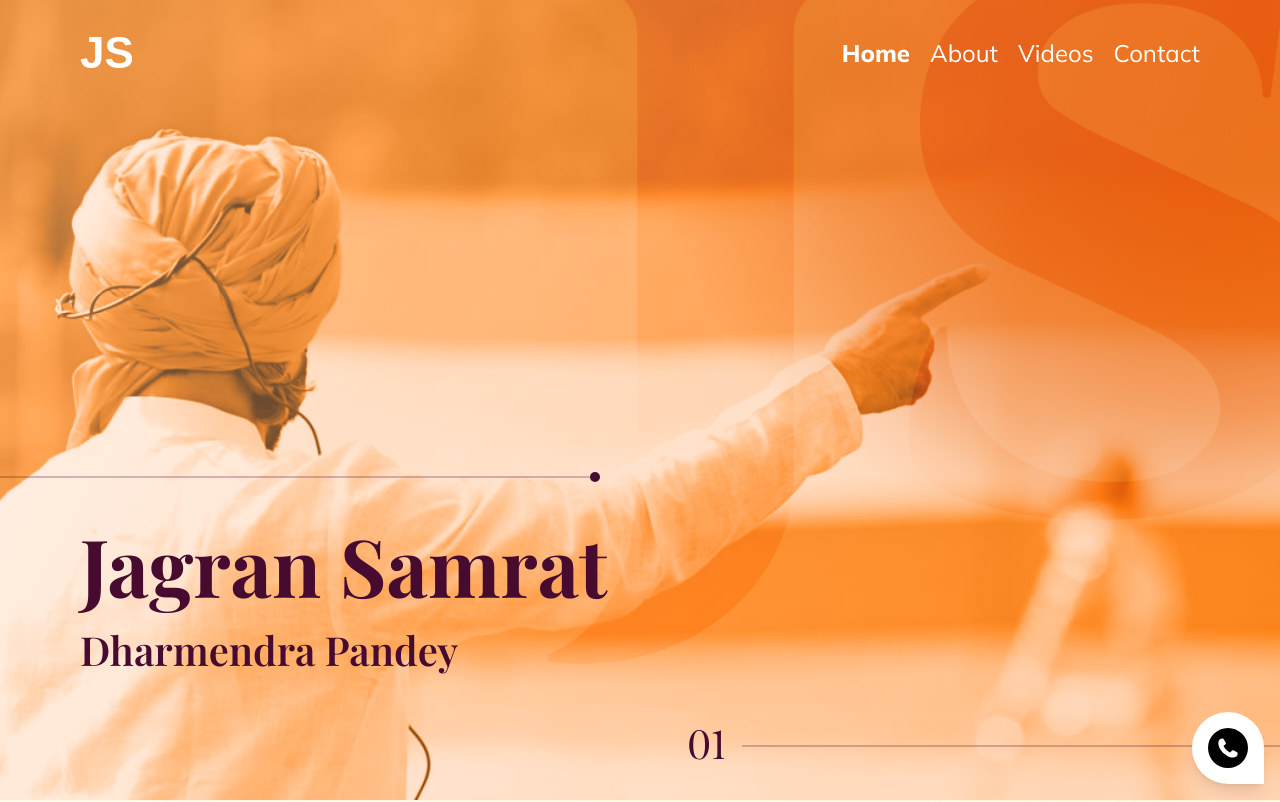
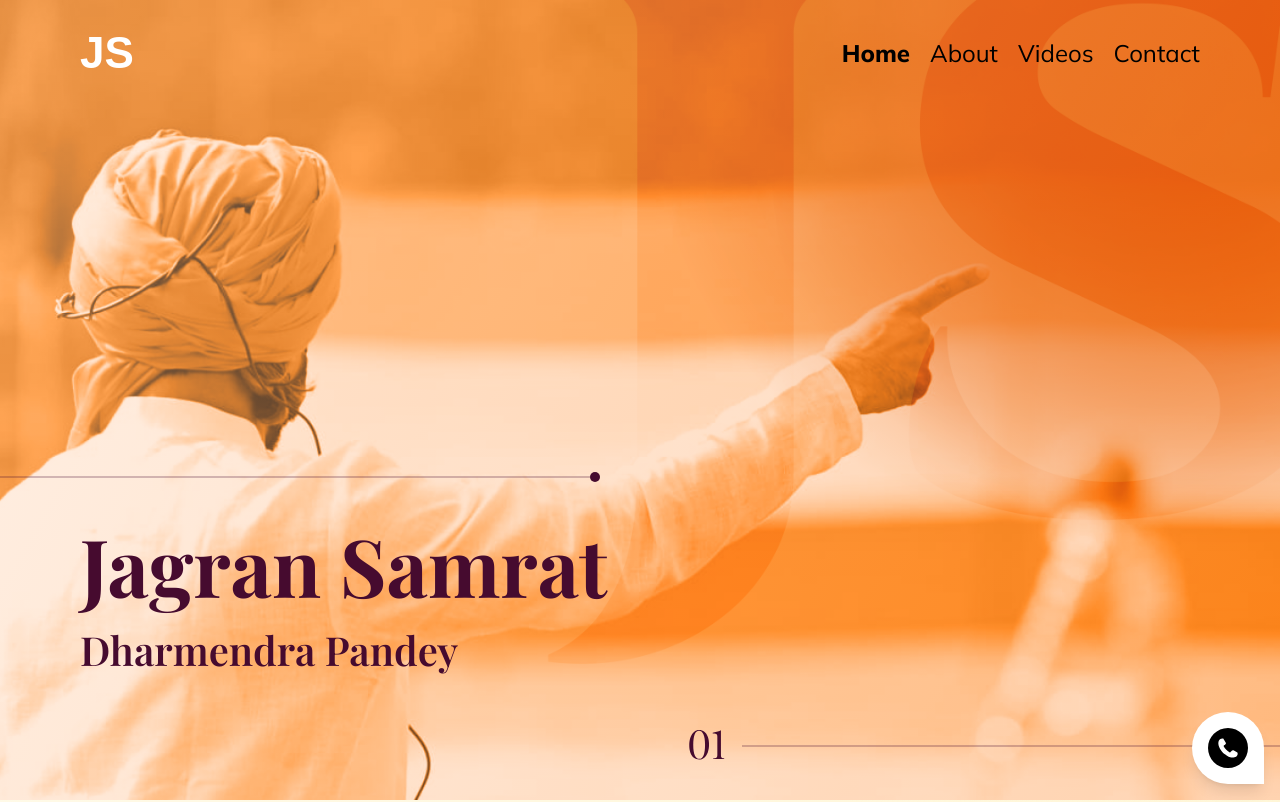
Before and after one commit to ShivanshuAtGit/js-lp, a Next.js app: page / in a window 1280 px wide. Shown: the top 802 px of the page. Built offline with nearby package versions, Linux system fonts and the light colour scheme; no server answers; a web font is replaced by a local one.

Commit message:
fix: build issue

```diff
--- a/src/components/Navbar/index.tsx
+++ b/src/components/Navbar/index.tsx
@@ -19,9 +19,10 @@ export default function Navbar() {
 
   useEffect(() => {
     const handleScroll = () => {
-      const sections = document.querySelectorAll('.NAV_SECTION');
+      const sections = document.querySelectorAll<HTMLElement>('.NAV_SECTION');
       let current = '';
-      for (const section of sections) {
+
+      sections.forEach((section) => {
         const sectionTop = section.offsetTop;
         const scrollWindowTop =
           window.pageYOffset || document.documentElement.scrollTop;
@@ -32,7 +33,7 @@ export default function Navbar() {
         if (window.scrollY >= sectionTop - sectionHeight / 3) {
           current = section.id;
         }
-      }
+      });
 
       setCurrentSection(current);
     };
@@ -90,7 +91,7 @@ export default function Navbar() {
           <DeviceRenderer renderOn={['desktop', 'tablet']}>
             <div className="flex gap-x-5">
               {navKeys.map((key) => (
-                <h3
+                <button
                   key={key}
                   className={`nav-text cursor-pointer ${currentSection === key.toLowerCase() ? 'current' : ''}`}
                   onClick={(e) => handleScrollToSection(e, key)}
@@ -99,27 +100,25 @@ export default function Navbar() {
                       handleScrollToSection(e as unknown as React.MouseEvent, key);
                     }
                   }}
-                  tabIndex={0}
                 >
                   {navLinksToRoutes[key]}
-                </h3>
+                </button>
               ))}
             </div>
           </DeviceRenderer>
           <DeviceRenderer renderOn={'phone'}>
-            <div
+            <button
               onClick={toggleModal}
               onKeyDown={(e) => {
                 if (e.key === 'Enter' || e.key === ' ') {
                   toggleModal();
                 }
               }}
-              tabIndex={0}
-              role="button"
               aria-label="Toggle menu"
+              className="p-2"
             >
               <HamburgerSVG alt="menu" color={isScrolled ? 'black' : 'white'} />
-            </div>
+            </button>
             <NavModal
               closeModal={toggleModal}
               showModal={showModal}
--- a/tsconfig.json
+++ b/tsconfig.json
@@ -1,5 +1,6 @@
 {
   "compilerOptions": {
+    "target": "es2015",
     "lib": ["dom", "dom.iterable", "esnext"],
     "allowJs": true,
     "skipLibCheck": true,
```
